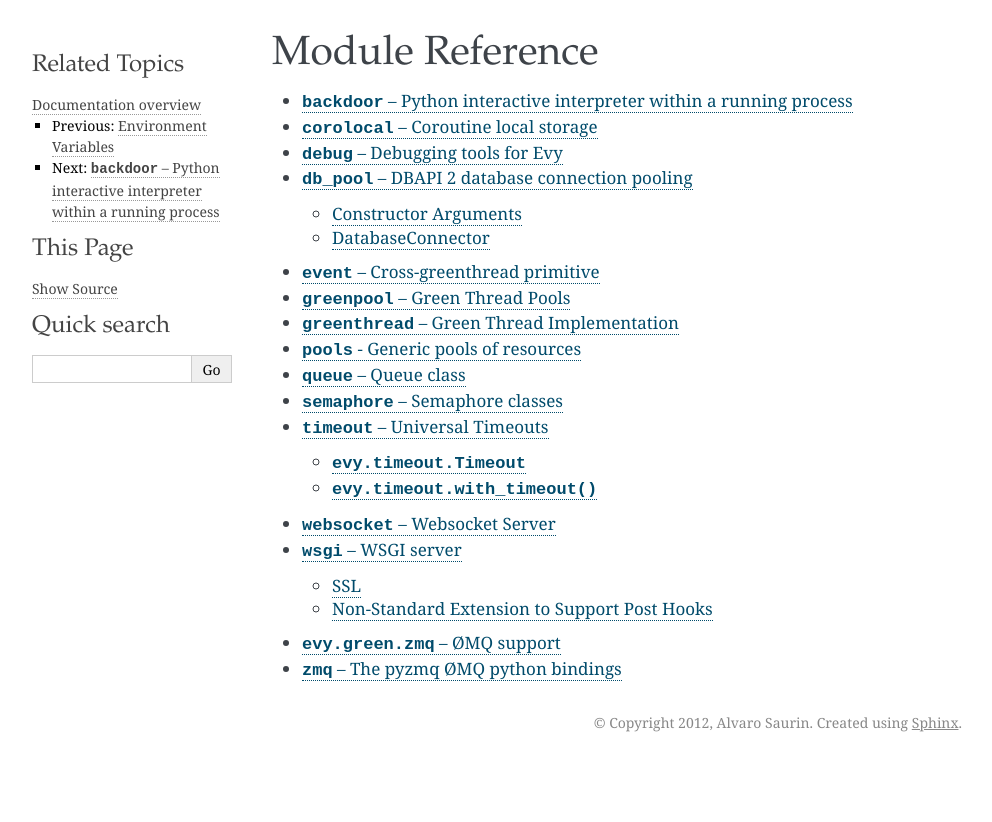
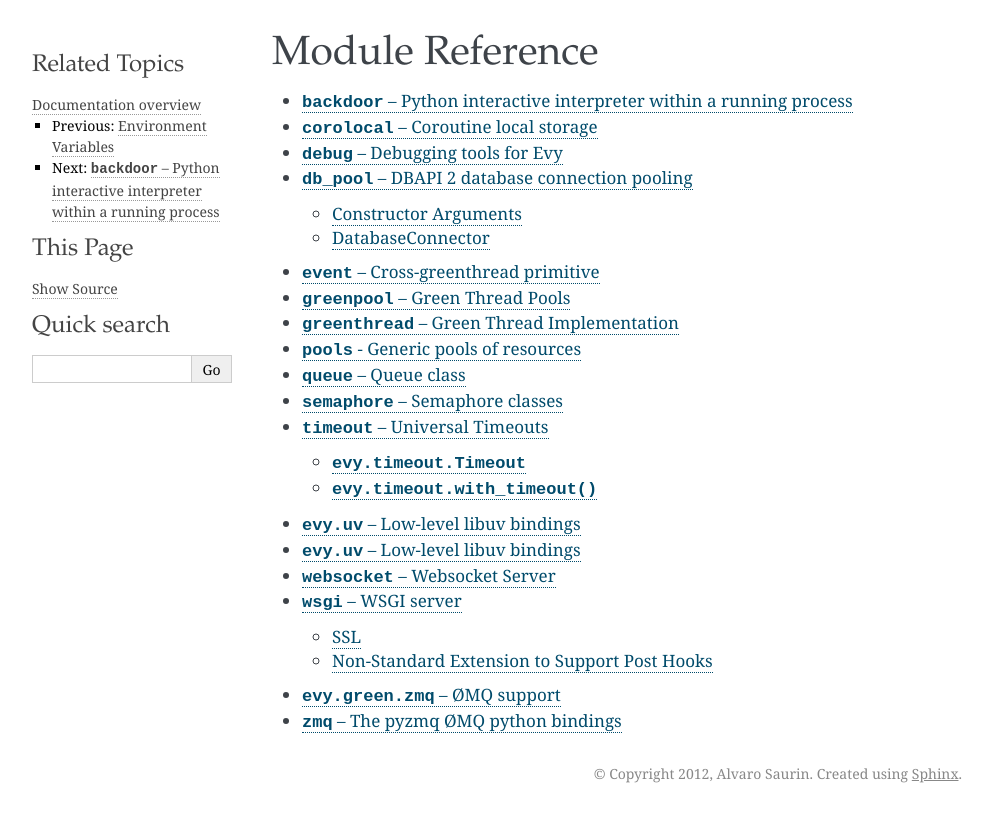
Before and after one commit to inercia/evy, a Sphinx documentation site: the page built from doc/modules.rst, in a window 1280 px wide. Shown: the top 822 px of the page, without its empty margins (148-1140 px from the left). Built offline with Sphinx 7.4.7, drawn with Linux system fonts in a browser that asks for light colours; the version number could not be read and is left out.

Commit message:
Updated docs

```diff
--- a/doc/modules.rst
+++ b/doc/modules.rst
@@ -15,6 +15,7 @@
    modules/queue
    modules/semaphore
    modules/timeout
+   modules/uv
    modules/websocket
    modules/wsgi
    modules/zmq
--- /dev/null
+++ b/doc/modules/uv.rst
@@ -0,0 +1,17 @@
+:mod:`evy.uv` -- Low-level libuv bindings
+========================================
+
+.. automodule:: evy.uv
+    :show-inheritance:
+
+.. currentmodule:: evy.uv
+
+.. module:: evy.uv
+
+:mod:`evy.uv` -- Low-level libuv bindings
+===========================================
+
+:mod:`uv <evy.uv>` [1]_ is the low level libuv bindings
+
+
+.. [1] http://github.com/joyent/libuv
```
